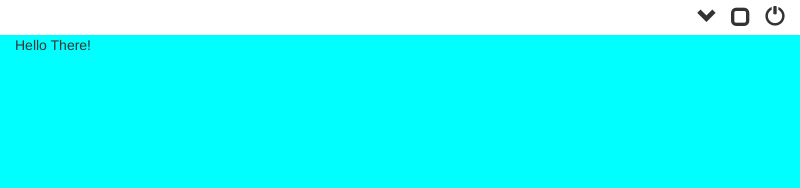
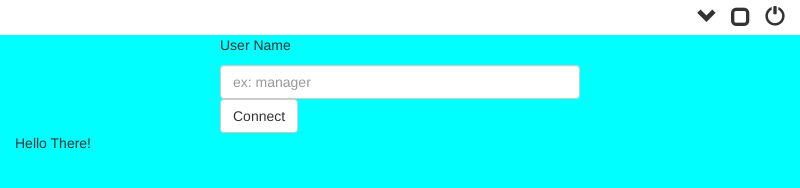
Before and after one commit to mitsoshxc/ChatClient, an Electron app: page app/index.html in a window 800 px wide. Drawn offline with nearby package versions, Linux system fonts and the light colour scheme; no server answers.

Commit message:
User to log in UI

```diff
--- a/app/css/index.css
+++ b/app/css/index.css
@@ -1,4 +1,5 @@
-html, body
+/*html, body*/
+#header
 {
     -webkit-app-region: drag;
 }
--- a/app/index.html
+++ b/app/index.html
@@ -7,30 +7,9 @@
     <link rel="stylesheet" href="./css/index.css">
     <script src="http://localhost:3000/socket.io/socket.io.js"></script>
     <script type="text/javascript" src="./js/index.js" async></script>
-    <!-- <script type="text/javascript" src="./js/socket.js" async></script> -->
+    <script type="text/javascript" src="./js/socket.js" async></script>
 </head>
 <body>
-  <script>
-    var socket = io.connect('http://localhost:3000');
-    //
-    // // Add a connect listener
-    // socket.on('connection',function() {
-    //   console.log('Client has connected to the server!');
-    // });
-    // // Add a connect listener
-    // socket.on('chat message',function(data) {
-    //   console.log('Received a message from the server!',data);
-    // });
-    // // Add a disconnect listener
-    // socket.on('disconnect',function() {
-    //   console.log('The client has disconnected!');
-    // });
-    //
-    // // Sends a message to the server via sockets
-    // function sendMessageToServer(message) {
-    //   socket.send(message);
-    // };
-  </script>
   <!-- <div class="jumbotron" id="mainbody"> -->
     <div class="container-fluid" id="header">
       <div class="row">
@@ -44,6 +23,22 @@
       </div>
     </div>
 
+    <div class="container">
+      <div class="col-sm-6 col-sm-offset-3">
+        <div class="row">
+          <p>
+            User Name
+          </p>
+        </div>
+        <div class="row">
+          <input class="form-control" id="oUser" placeholder="ex: manager">
+        </div>
+        <div class="row">
+          <a class="btn btn-default" id="oLogIn">Connect</a>
+        </div>
+      </div>
+    </div>
+
     <div class="container-fluid">
       <p>Hello There!</p>
     </div>
```
